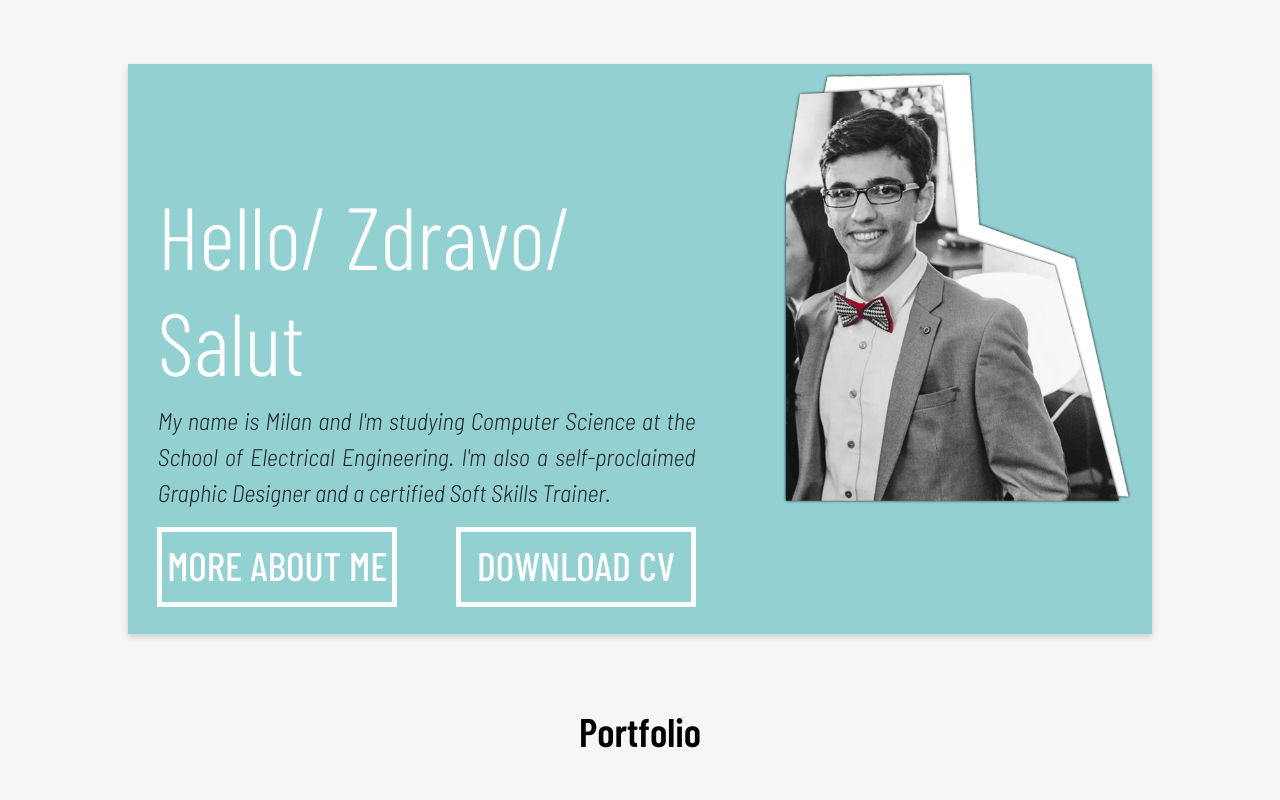
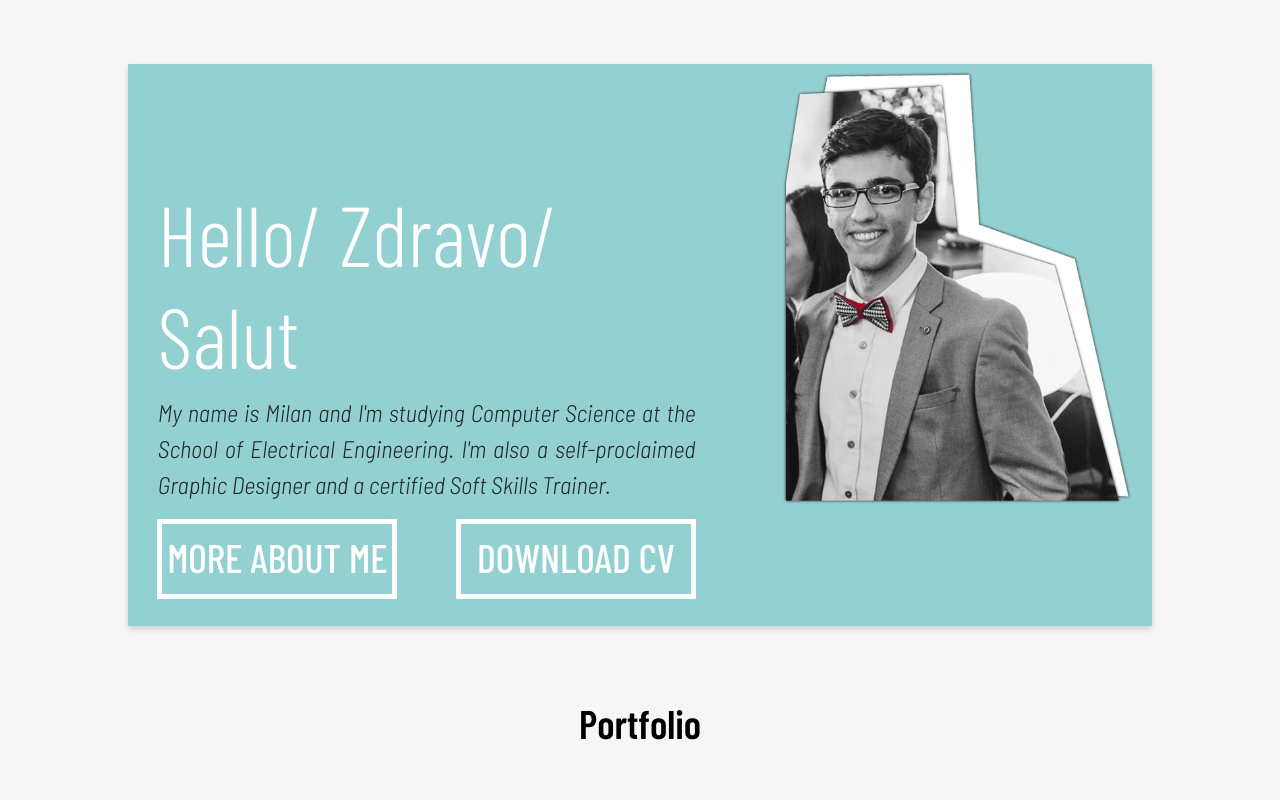
Before and after one commit to MilanR13/MilansPortfolio, a plain HTML site: page index.html in a window 1280 px wide. Shown: the top 800 px of the page. Drawn offline with nearby package versions, Linux system fonts and the light colour scheme; a script that the page names is missing; a web font is replaced by a local one.

Commit message:
Update style.css

```diff
--- a/css/style.css
+++ b/css/style.css
@@ -39,7 +39,7 @@ body{
     font-family: bCL;
     color: #FFFFFF;
     opacity: 1;
-    font-size: 5.5rem;
+    font-size: 5.3rem;
 }
 .ptx{
     font-family: bSCLI;
```
